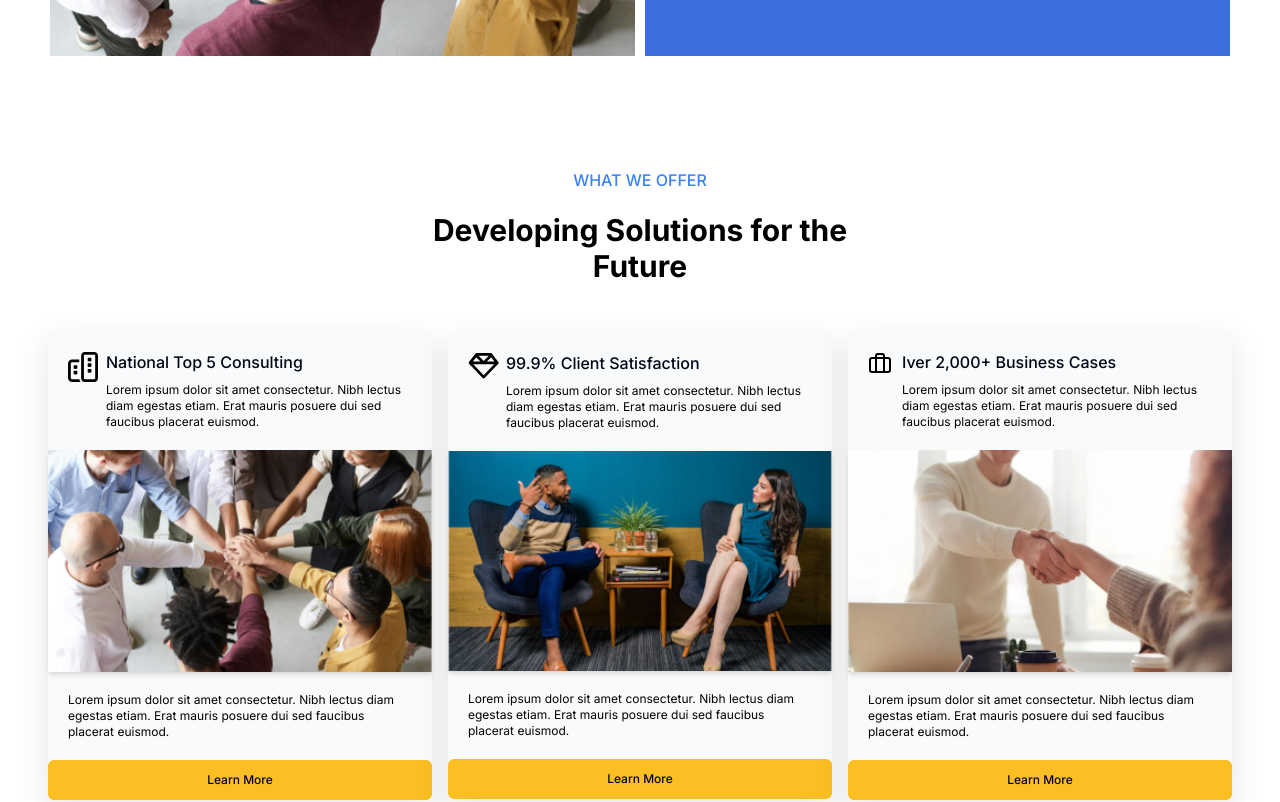
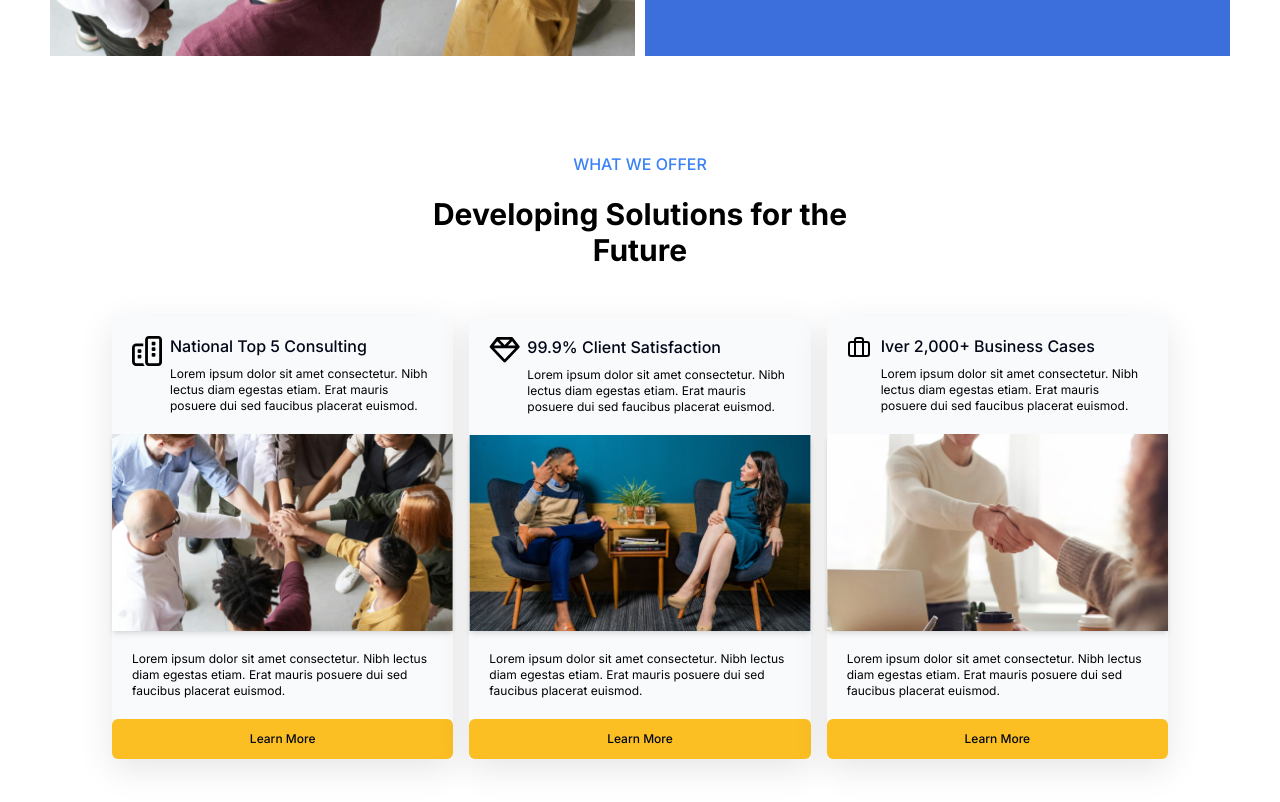
Before and after one commit to InfinityDevsHQ/software-house-next, a Next.js app: page / in a window 1280 px wide. Shown: the part 3200-4002 px from the top of the page. Built offline with nearby package versions, Linux system fonts and the light colour scheme; grey boxes are pictures that could not be loaded.

Commit message:
fix: paddings

```diff
--- a/components/homepage/services.tsx
+++ b/components/homepage/services.tsx
@@ -36,7 +36,7 @@ export default function Services() {
     },
   ];
   return (
-    <section className="px-4 py-8 md:p-12 flex flex-col gap-4 sm:gap-8 md:gap-12">
+    <section className="px-4 py-8 flex flex-col gap-4 sm:gap-8 md:gap-12">
       <div className="flex flex-col gap-5 max-w-md text-center mx-auto">
         <p className="uppercase text-primary-medium font-medium">
           what we offer
@@ -45,7 +45,7 @@ export default function Services() {
           Developing Solutions for the Future
         </h2>
       </div>
-      <div className="grid md:grid-cols-2 lg:grid-cols-3 place-items-center place-content-center  gap-4">
+      <div className="grid md:grid-cols-2 lg:grid-cols-3 place-items-center place-content-center  gap-4 md:px-24">
         {Services.map((service) => (
           <ServiceCard
             key={service.heading}
```
